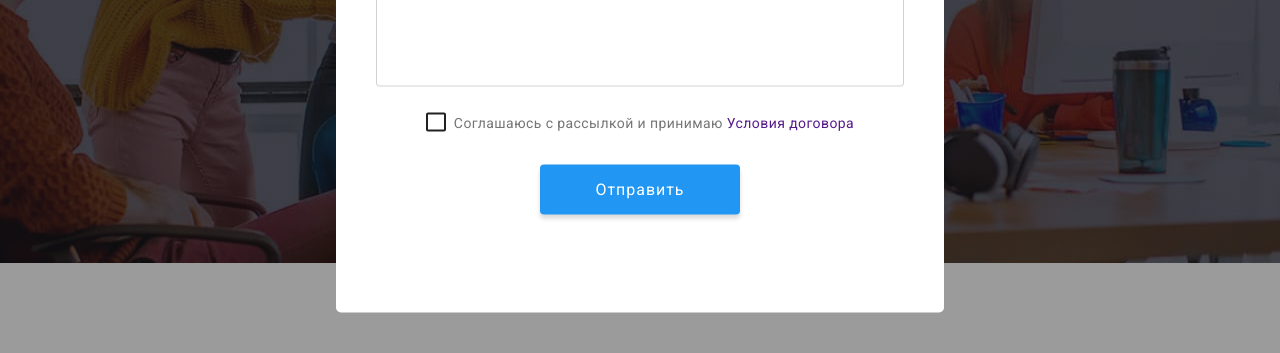
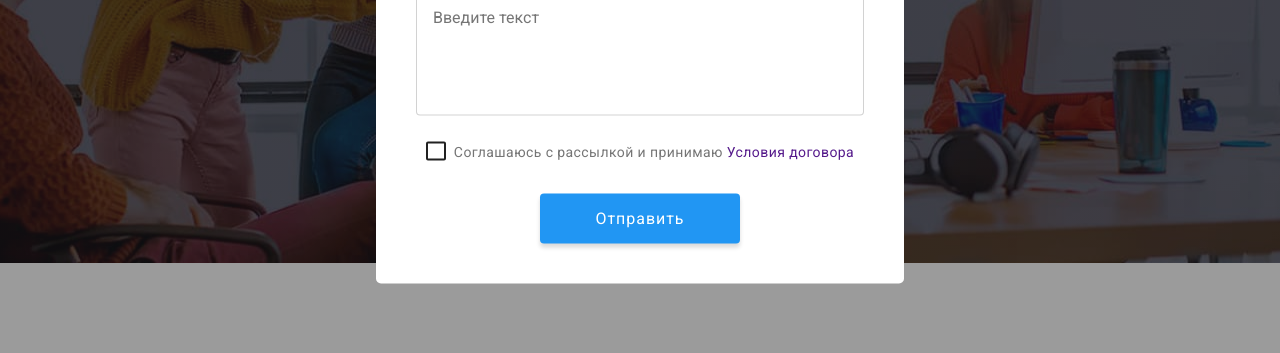
Before and after one commit to EduardOshurkov/goit-markup-hw-06, a plain HTML site: page index.html in a window 1280 px wide. Both pictures are taken after a click on the button "Заказать услугу". Shown: the part 418-771 px from the top of the page. Drawn offline with nearby package versions, Linux system fonts and the light colour scheme.

Commit message:
исправление ошибок HW6

```diff
--- a/style/style.css
+++ b/style/style.css
@@ -850,6 +850,7 @@ h3 {
 }
 
 .modal {
+  box-sizing: border-box;
   width: 528px;
   min-height: 581px;
   background-color: #ffffff;
@@ -858,8 +859,9 @@ h3 {
   top: 50%;
   left: 50%;
   transform: translate(-50%, -50%) scale(1);
-  transition: transform 250ms;
+  transition: transform 250ms cubic-bezier(0.4, 0, 0.2, 1);
   padding: 40px;
+  padding-bottom: 40px;
 }
 
 .modal-close {
@@ -874,6 +876,10 @@ h3 {
   position: absolute;
   top: 8px;
   right: 8px;
+}
+
+.modal-close:hover {
+  fill: var(--accent-color);
 }
 
 .is-hidden {
@@ -1000,7 +1006,7 @@ h3 {
 }
 
 .form-btn {
-  position: absolute;
+  position: relative;
   margin-top: 30px;
   left: 50%;
   transform: translateX(-50%);
```
